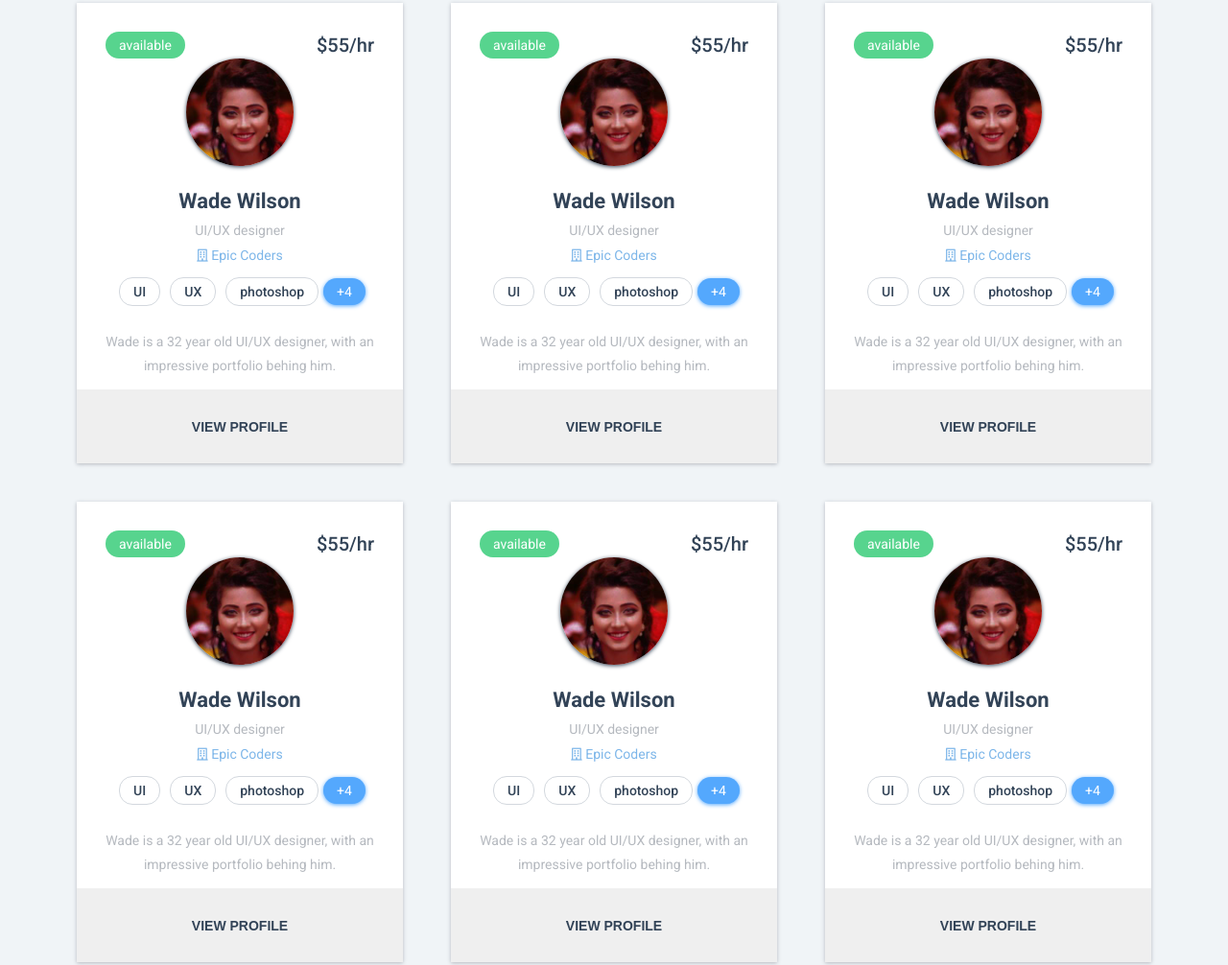
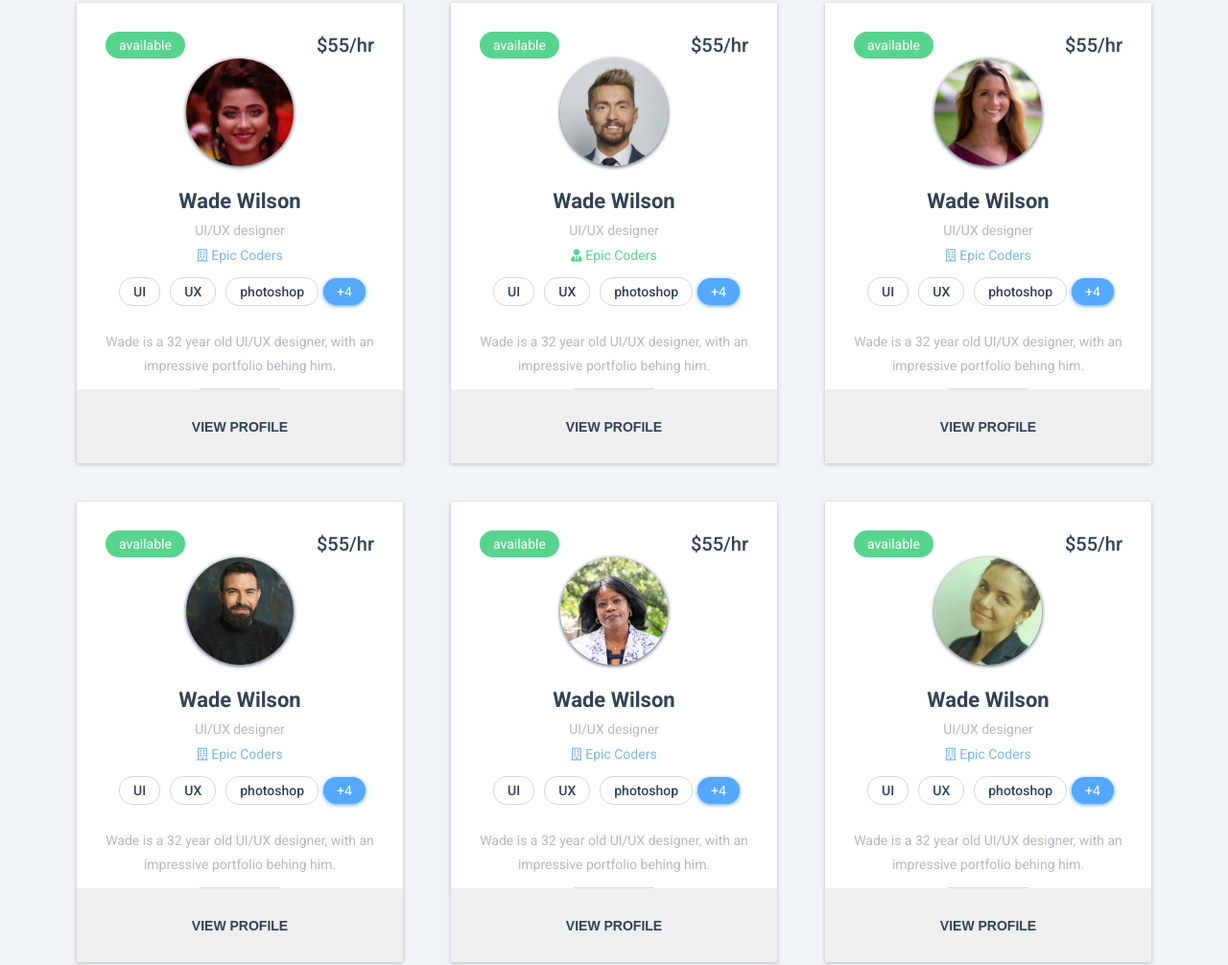
Before and after one commit to merilaclau/ADA-TareaClase22, a plain HTML site: page index.html in a window 1280 px wide. Shown: the part 303-1309 px from the top of the page at 96% size. Drawn offline with Linux system fonts and the light colour scheme.

Commit message:
ajustes finales version desktop

```diff
--- a/index.html
+++ b/index.html
@@ -63,9 +63,9 @@
                             <article class="description">
                                 Wade is a 32 year old UI/UX designer, with an impressive portfolio behing him.
                             </article>
-                            <div class="separator"></div>
                         </main>
                         <footer>
+                            <div class="separator"></div>
                             <button type="button">
                                 VIEW PROFILE
                             </button>
@@ -81,7 +81,43 @@
                         </header>
                         <main>
                             <hero>
-                                <img class="avatar" src="img/avatar-1.jpg" alt="Wade Wilson"/>
+                                <img class="avatar" src="img/avatar-2.jpg" alt="Wade Wilson"/>
+                                <div class="profile-summary">
+                                    <span class="profile-name">Wade Wilson</span>
+                                    <span class="description profession">UI/UX designer</span>
+                                    <div class="description"><i class="freelance fas fa-user-tie"></i>
+                                    <span class="freelance">Epic Coders</span>
+                                    </div>
+                                    <div class="description skills-container">
+                                        <div class="skills">UI</div>
+                                        <div class="skills">UX</div>
+                                        <div class="skills">photoshop</div>
+                                        <div class="more-skills">+4</div>
+                                    </div>
+                                </div>
+                            </hero>
+                            <article class="description">
+                                Wade is a 32 year old UI/UX designer, with an impressive portfolio behing him.
+                            </article>
+                        </main>
+                        <footer>
+                            <div class="separator"></div>
+                            <button type="button">
+                                VIEW PROFILE
+                            </button>
+                        </footer>
+                    </card>
+                </div>
+
+                <div class="card">
+                    <card>
+                        <header class="card-header">
+                            <div class="tag-status">available</div>
+                            <div class="cost-per-hour">$55/hr</div>
+                        </header>
+                        <main>
+                            <hero>
+                                <img class="avatar" src="img/avatar-3.jpg" alt="Wade Wilson"/>
                                 <div class="profile-summary">
                                     <span class="profile-name">Wade Wilson</span>
                                     <span class="description profession">UI/UX designer</span>
@@ -100,16 +136,18 @@
                             <article class="description">
                                 Wade is a 32 year old UI/UX designer, with an impressive portfolio behing him.
                             </article>
-                            <div class="separator"></div>
                         </main>
                         <footer>
+                            <div class="separator"></div>
                             <button type="button">
                                 VIEW PROFILE
                             </button>
                         </footer>
                     </card>
                 </div>
+            </div>
 
+            <div class="card-container">
                 <div class="card">
                     <card>
                         <header class="card-header">
@@ -118,7 +156,7 @@
                         </header>
                         <main>
                             <hero>
-                                <img class="avatar" src="img/avatar-1.jpg" alt="Wade Wilson"/>
+                                <img class="avatar" src="img/avatar-4.jpg" alt="Wade Wilson"/>
                                 <div class="profile-summary">
                                     <span class="profile-name">Wade Wilson</span>
                                     <span class="description profession">UI/UX designer</span>
@@ -137,18 +175,16 @@
                             <article class="description">
                                 Wade is a 32 year old UI/UX designer, with an impressive portfolio behing him.
                             </article>
-                            <div class="separator"></div>
                         </main>
                         <footer>
+                            <div class="separator"></div>
                             <button type="button">
                                 VIEW PROFILE
                             </button>
                         </footer>
                     </card>
                 </div>
-            </div>
 
-            <div class="card-container">
                 <div class="card">
                     <card>
                         <header class="card-header">
@@ -157,7 +193,7 @@
                         </header>
                         <main>
                             <hero>
-                                <img class="avatar" src="img/avatar-1.jpg" alt="Wade Wilson"/>
+                                <img class="avatar" src="img/avatar-5.jpg" alt="Wade Wilson"/>
                                 <div class="profile-summary">
                                     <span class="profile-name">Wade Wilson</span>
                                     <span class="description profession">UI/UX designer</span>
@@ -176,9 +212,9 @@
                             <article class="description">
                                 Wade is a 32 year old UI/UX designer, with an impressive portfolio behing him.
                             </article>
-                            <div class="separator"></div>
                         </main>
                         <footer>
+                            <div class="separator"></div>
                             <button type="button">
                                 VIEW PROFILE
                             </button>
@@ -194,7 +230,7 @@
                         </header>
                         <main>
                             <hero>
-                                <img class="avatar" src="img/avatar-1.jpg" alt="Wade Wilson"/>
+                                <img class="avatar" src="img/avatar-6.jpeg" alt="Wade Wilson"/>
                                 <div class="profile-summary">
                                     <span class="profile-name">Wade Wilson</span>
                                     <span class="description profession">UI/UX designer</span>
@@ -213,47 +249,10 @@
                             <article class="description">
                                 Wade is a 32 year old UI/UX designer, with an impressive portfolio behing him.
                             </article>
-                            <div class="separator"></div>
                         </main>
                         <footer>
-                            <button type="button">
-                                VIEW PROFILE
-                            </button>
-                        </footer>
-                    </card>
-                </div>
-
-                <div class="card">
-                    <card>
-                        <header class="card-header">
-                            <div class="tag-status">available</div>
-                            <div class="cost-per-hour">$55/hr</div>
-                        </header>
-                        <main>
-                            <hero>
-                                <img class="avatar" src="img/avatar-1.jpg" alt="Wade Wilson"/>
-                                <div class="profile-summary">
-                                    <span class="profile-name">Wade Wilson</span>
-                                    <span class="description profession">UI/UX designer</span>
-                                    <div class="description"><i class="hired far fa-building"></i>
-                                    <span class="hired">Epic Coders</span>
-                                    </div>
-                                    <div class="description skills-container">
-                                        <div class="skills">UI</div>
-                                        <div class="skills">UX</div>
-                                        <div class="skills">photoshop</div>
-                                        <div class="more-skills">+4</div>
-                                    </div>
-                                </div>
-                            </hero>
-
-                            <article class="description">
-                                Wade is a 32 year old UI/UX designer, with an impressive portfolio behing him.
-                            </article>
                             <div class="separator"></div>
-                        </main>
-                        <footer>
-                            <button type="button">
+                            <button class="button" type="button">
                                 VIEW PROFILE
                             </button>
                         </footer>
--- a/scss/components/_button.scss
+++ b/scss/components/_button.scss
@@ -11,8 +11,19 @@ button {
     text-align: center;
     transition: background-color 0.4s linear, color 0.4s linear;
     width: 100%;
-    :hover {
-        background-color: $color-pale-blue1 !important;
+    /*&:before {
+        content: ' ';
+        border-bottom: $border;
+        box-sizing: $box-sizing;
+        display: inline-block;
+        padding: 0 160px;
+        height: 1px;
+    }*/
+    &:hover {
+        background-color: $color-pale-blue1;
         color: $color-white !important;
+        .separator {
+            display: none;
+        }
     }
 }
--- a/scss/components/_card.scss
+++ b/scss/components/_card.scss
@@ -53,6 +53,10 @@
             color: $color-pale-blue2;
             display: inline;
         }
+        .freelance {
+            color: $color-green;
+            display: inline;
+        }
     }
     .description {
         font-size: 14px;
@@ -67,11 +71,22 @@
         color: $color-medium-grey;
         line-height : 25px;
     }
+    footer {
+        &:hover {
+            .separator {
+                display: none;
+            }
+        }
+    }
     .separator {
         align-self: center;
-        border-bottom: $border;
+        border-bottom: solid 20px $color-light-grey2;
         display: inline-block;
+        height: 1px;
         width: 30%;
+        &.button:hover {
+            display: none;
+        }
+
     }
-
 }
```
Also changed, not shown: css/style.css, img/avatar-2.jpeg (deleted), img/avatar-2.jpg (added), img/avatar-3.jpg (added), 1 other file.
